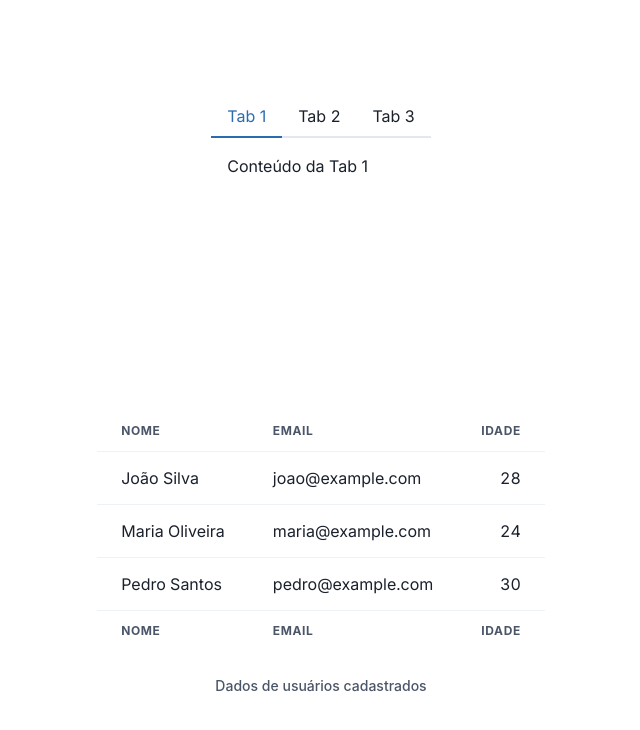
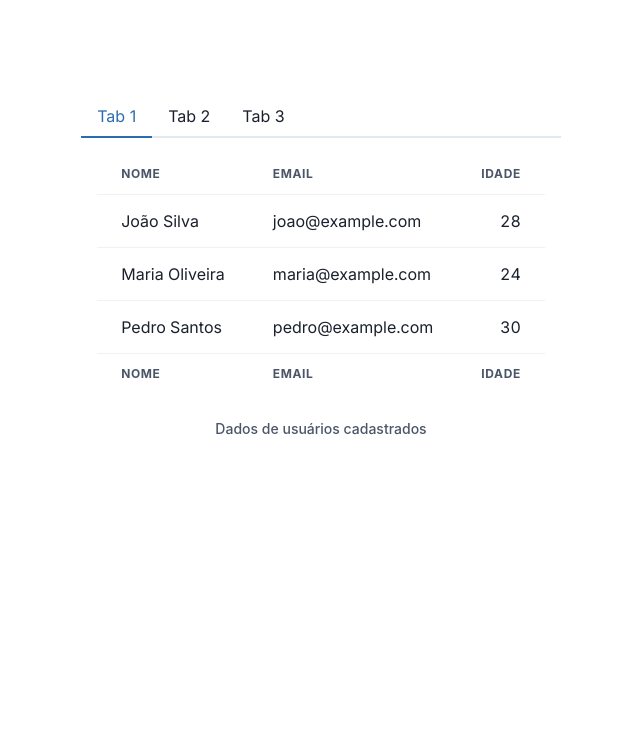
Before and after one commit to AlissonSouzaDev/Projeto-Rafasleep, a Next.js app: page / in a window 1280 px wide. Shown: the top 730 px of the page, without its empty margins (319-959 px from the left). Built offline with nearby package versions, Linux system fonts and the light colour scheme.

Commit message:
feat: rendering the table inside the tab

```diff
--- a/src/app/components/tabs/index.js
+++ b/src/app/components/tabs/index.js
@@ -1,5 +1,6 @@
 import React from 'react';
 import { Tabs, TabList, TabPanels, Tab, TabPanel } from '@chakra-ui/react';
+import SimpleTable from '../table';
 
 function SimpleTabs() {
   return (
@@ -12,10 +13,10 @@ function SimpleTabs() {
 
       <TabPanels>
         <TabPanel>
-          <p>Conteúdo da Tab 1</p>
+            <SimpleTable />
         </TabPanel>
         <TabPanel>
-          <p>Conteúdo da Tab 2</p>
+            <p>Conteúdo da Tab 2</p>
         </TabPanel>
         <TabPanel>
           <p>Conteúdo da Tab 3</p>
--- a/src/app/page.js
+++ b/src/app/page.js
@@ -7,7 +7,6 @@ export default function Home() {
   return (
     <main className={styles.main}>
       <SimpleTabs />
-      <SimpleTable />
     </main>
   );
 }
```
